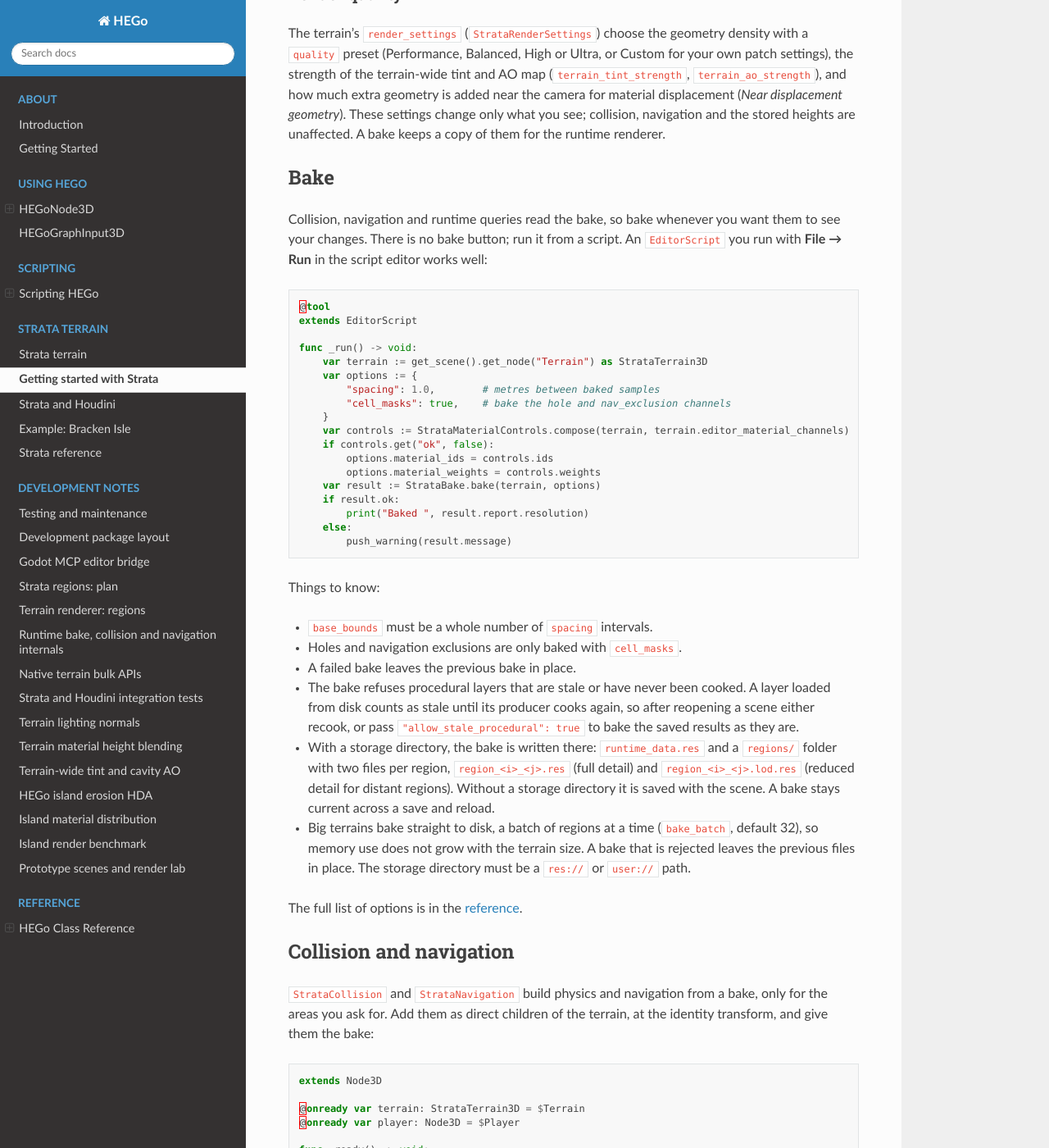
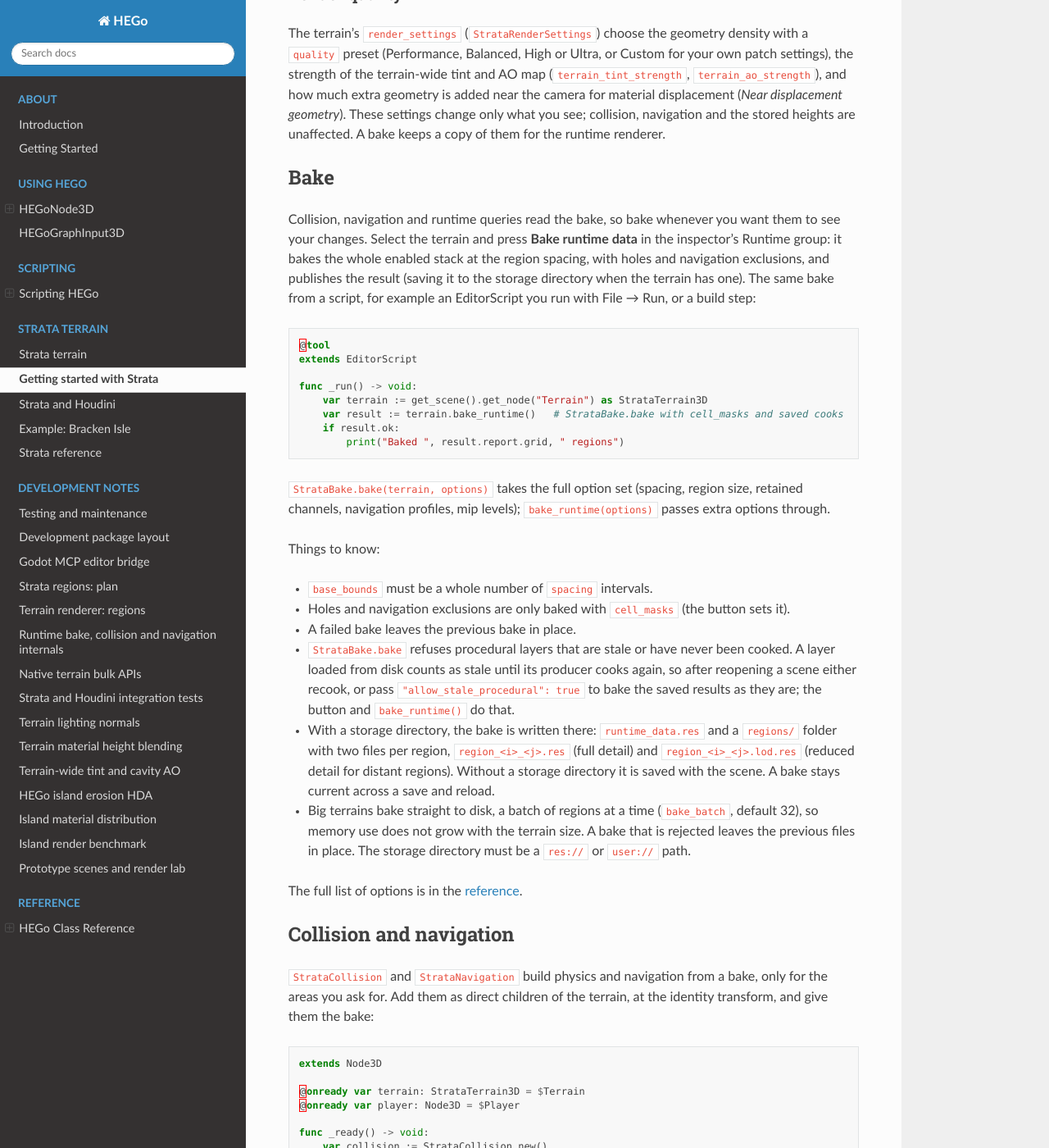
Before and after one commit to peterprickarz/hego, a Sphinx documentation site: the page built from docs/strata/getting_started.md, in a window 1280 px wide and 1400 px high, scrolled down 4853 px. Shown: the whole window at 82% size. Built offline with Sphinx 7.4.7 and the Read the Docs theme 3.1.0, drawn with Linux system fonts in a browser that asks for light colours.

Commit message:
Add a Bake runtime data button to the terrain inspector
bake_runtime() runs StrataBake.bake with cell masks and the saved procedural
results, publishes the bake (and saves it to the storage directory) and reports
the grid and time; the getting-started page describes the button and drops the
retired control-map lines from its scripted example.

Co-Authored-By: Claude Fable 5.1 <noreply@anthropic.com>

````diff
--- a/docs/strata/getting_started.md
+++ b/docs/strata/getting_started.md
@@ -216,8 +216,11 @@ a copy of them for the runtime renderer.
 ## Bake
 
 Collision, navigation and runtime queries read the bake, so bake whenever you want them to
-see your changes. There is no bake button; run it from a script. An `EditorScript` you run
-with **File → Run** in the script editor works well:
+see your changes. Select the terrain and press **Bake runtime data** in the inspector's
+Runtime group: it bakes the whole enabled stack at the region spacing, with holes and
+navigation exclusions, and publishes the result (saving it to the storage directory when the
+terrain has one). The same bake from a script, for example an EditorScript you run with
+File → Run, or a build step:
 
 ```gdscript
 @tool
@@ -225,30 +228,24 @@ extends EditorScript
 
 func _run() -> void:
     var terrain := get_scene().get_node("Terrain") as StrataTerrain3D
-    var options := {
-        "spacing": 1.0,        # metres between baked samples
-        "cell_masks": true,    # bake the hole and nav_exclusion channels
-    }
-    var controls := StrataMaterialControls.compose(terrain, terrain.editor_material_channels)
-    if controls.get("ok", false):
-        options.material_ids = controls.ids
-        options.material_weights = controls.weights
-    var result := StrataBake.bake(terrain, options)
+    var result := terrain.bake_runtime()   # StrataBake.bake with cell_masks and saved cooks
     if result.ok:
-        print("Baked ", result.report.resolution)
-    else:
-        push_warning(result.message)
+        print("Baked ", result.report.grid, " regions")
 ```
+
+`StrataBake.bake(terrain, options)` takes the full option set (spacing, region size, retained
+channels, navigation profiles, mip levels); `bake_runtime(options)` passes extra options
+through.
 
 Things to know:
 
 - `base_bounds` must be a whole number of `spacing` intervals.
-- Holes and navigation exclusions are only baked with `cell_masks`.
+- Holes and navigation exclusions are only baked with `cell_masks` (the button sets it).
 - A failed bake leaves the previous bake in place.
-- The bake refuses procedural layers that are stale or have never been cooked. A layer
-  loaded from disk counts as stale until its producer cooks again, so after reopening a
-  scene either recook, or pass `"allow_stale_procedural": true` to bake the saved results
-  as they are.
+- `StrataBake.bake` refuses procedural layers that are stale or have never been cooked. A
+  layer loaded from disk counts as stale until its producer cooks again, so after reopening
+  a scene either recook, or pass `"allow_stale_procedural": true` to bake the saved results
+  as they are; the button and `bake_runtime()` do that.
 - With a storage directory, the bake is written there: `runtime_data.res` and a `regions/`
   folder with two files per region, `region_<i>_<j>.res` (full detail) and
   `region_<i>_<j>.lod.res` (reduced detail for distant regions). Without a storage directory
````
Also changed, not shown: docs/strata/reference.md (+1 -0 lines), 2 other files.
